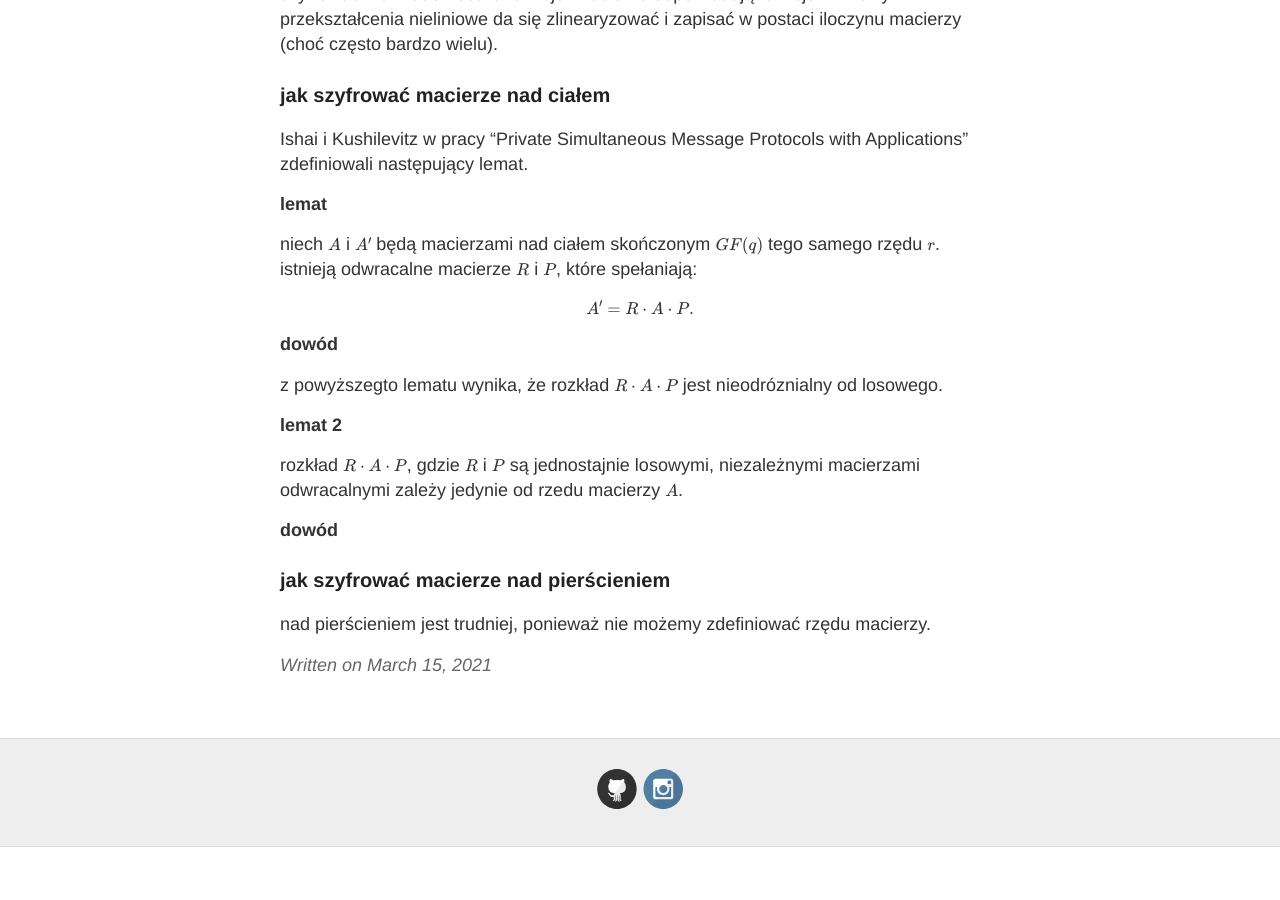
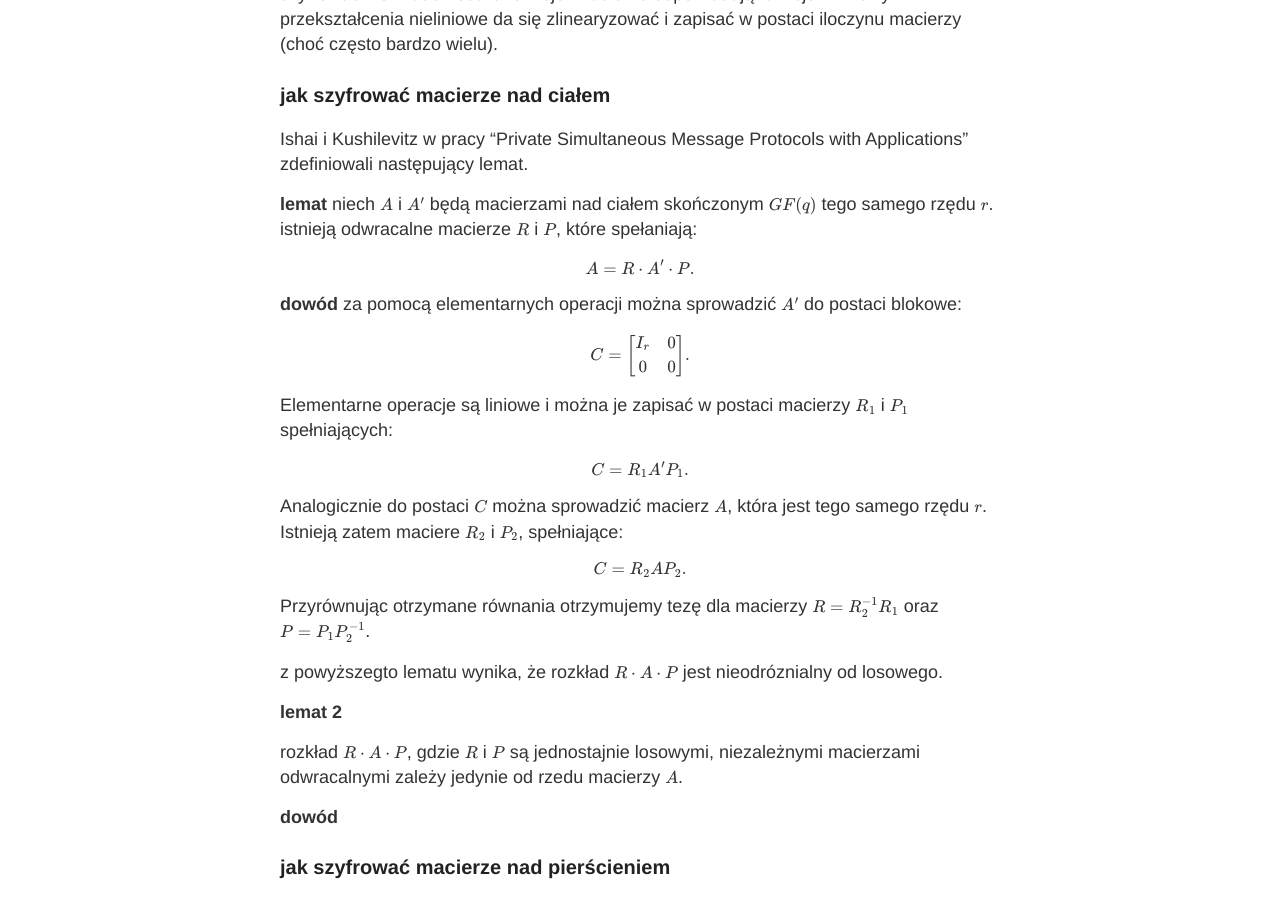
Before and after one commit to keIpie/keIpie.github.io, a Jekyll site: the page built from pq/_posts/2021-3-15-matrix-enc.md, in a window 1280 px wide and 900 px high, scrolled down 633 px. Built offline with Jekyll 4.4.1, drawn with Linux system fonts in a browser that asks for light colours; formulas are drawn with MathJax 3; before the commit the page ends 1480 px from its top, so only the background shows below that.

Commit message:
macierze v2

```diff
--- a/pq/_posts/2021-3-15-matrix-enc.md
+++ b/pq/_posts/2021-3-15-matrix-enc.md
@@ -21,13 +21,26 @@ w postaci iloczynu macierzy (choć często bardzo wielu).
 Ishai i Kushilevitz w pracy "Private Simultaneous Message Protocols with Applications" zdefiniowali następujący lemat.
 
 **lemat**
-
 niech $A$ i $A'$ będą macierzami nad ciałem skończonym $GF(q)$ tego samego rzędu $r$. istnieją odwracalne macierze
 $R$ i $P$, które spełaniają:
 
-$$ A' = R \cdot A \cdot P. $$
+$$ A = R \cdot A' \cdot P. $$
 
 **dowód**
+za pomocą elementarnych operacji można sprowadzić $A'$ do postaci blokowe:
+
+$$ C = \begin{bmatrix} I_r & 0 \\ 0 & 0 \end{bmatrix}. $$
+
+Elementarne operacje są liniowe i można je zapisać w postaci macierzy $R_1$ i $P_1$ spełniających:
+
+$$ C = R_1 A' P_1. $$
+
+Analogicznie do postaci $C$ można sprowadzić macierz $A$, która jest tego samego rzędu $r$. Istnieją zatem
+maciere $R_2$ i $P_2$, spełniające:
+
+$$ C = R_2 A P_2. $$
+
+Przyrównując otrzymane równania otrzymujemy tezę dla macierzy $R = R_2^{-1}R_1$ oraz $P=P_1 P_2^{-1}$.
 
 z powyższegto lematu wynika, że rozkład $R \cdot A \cdot P$ jest nieodróznialny od losowego.
 
```
